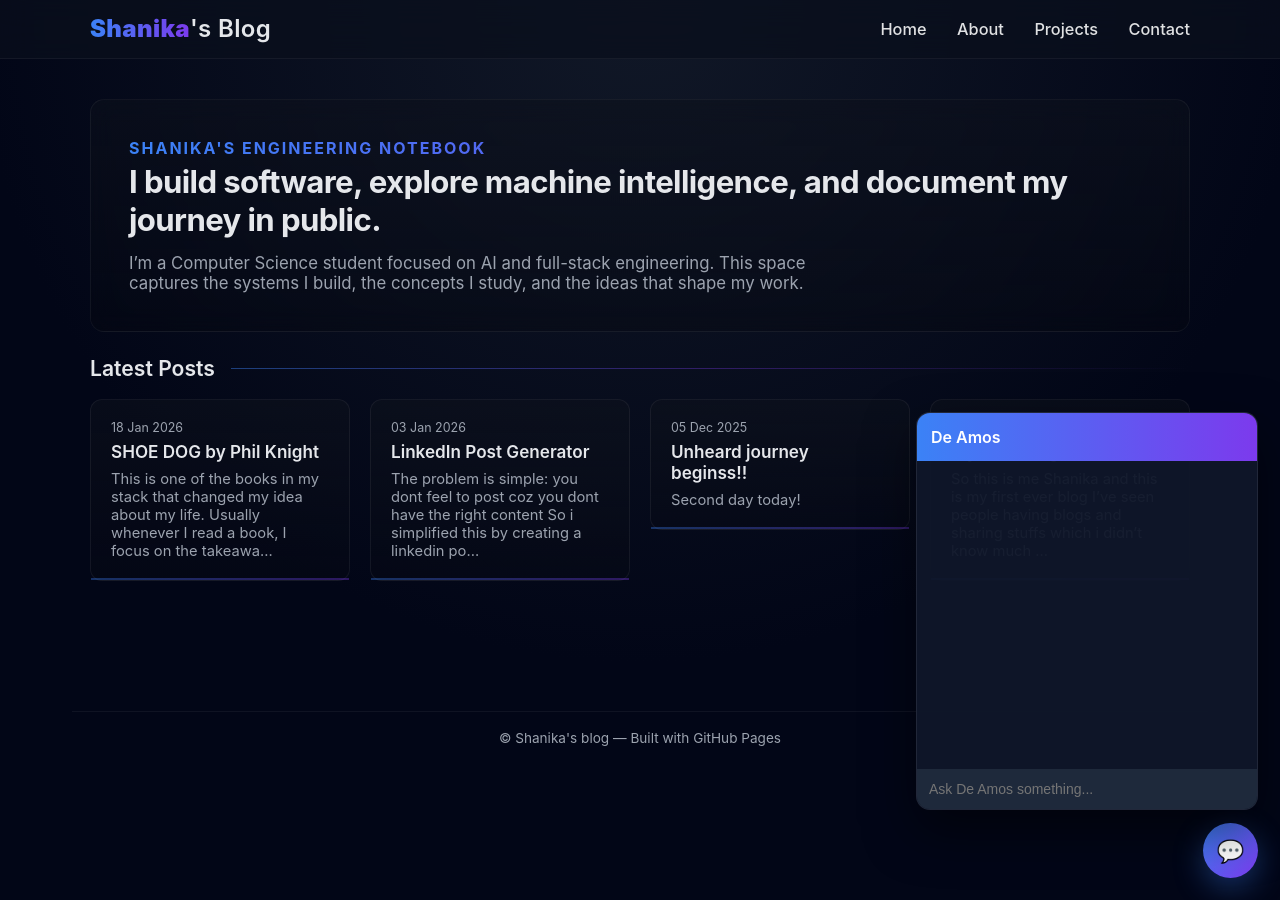
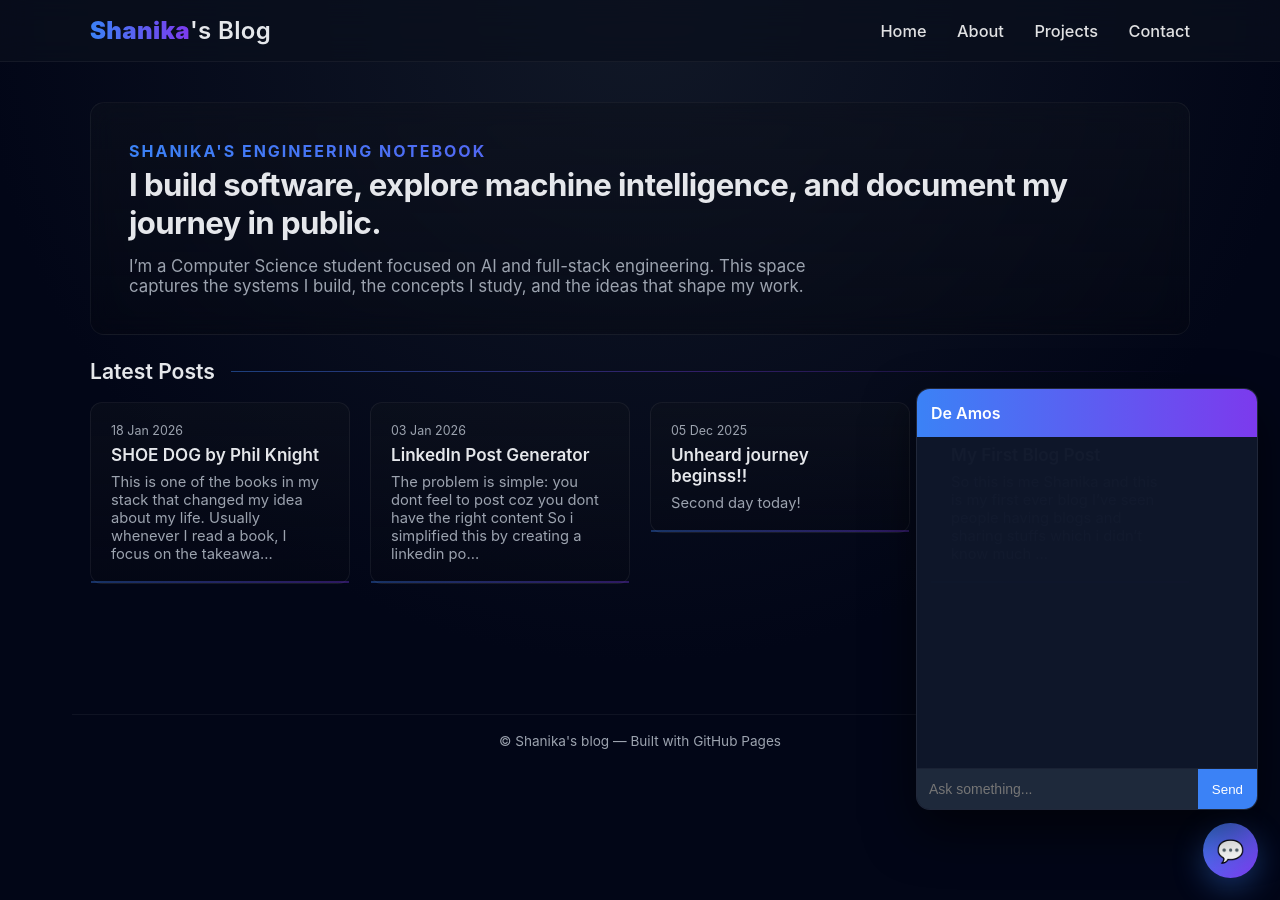
Before and after one commit to shanikashameems/shanikashameems.github.io, a Jekyll site: the page built from index.md, in a window 1280 px wide. Built offline with Jekyll 4.4.1, drawn with Linux system fonts in a browser that asks for light colours.

Commit message:
Update default.html

```diff
--- a/_layouts/default.html
+++ b/_layouts/default.html
@@ -44,7 +44,6 @@
     header .nav .brand{
       font-weight:600;
       font-size:1.5rem !important;
-      line-height:1.1;
       letter-spacing:.015em;
     }
 
@@ -104,6 +103,11 @@
       font-size:22px;
       box-shadow:0 10px 30px rgba(59,130,246,0.35);
       z-index:999;
+      transition:.25s ease;
+    }
+
+    #chat-button:hover{
+      transform:scale(1.05);
     }
 
     #chat-window{
@@ -111,13 +115,14 @@
       bottom:90px;
       right:22px;
       width:340px;
-      background:rgba(15,23,42,0.95);
+      height:420px;
+      background:rgba(15,23,42,0.98);
       border:1px solid rgba(255,255,255,0.08);
       border-radius:14px;
       display:flex;
       flex-direction:column;
       overflow:hidden;
-      box-shadow:0 20px 50px rgba(0,0,0,0.5);
+      box-shadow:0 20px 50px rgba(0,0,0,0.6);
       z-index:999;
     }
 
@@ -134,28 +139,53 @@
 
     #chat-messages{
       padding:14px;
-      height:280px;
+      flex:1;
       overflow-y:auto;
       font-size:14px;
+      display:flex;
+      flex-direction:column;
+      gap:8px;
     }
 
-    .chat-user{
-      margin-bottom:10px;
-      color:#93c5fd;
+    .bubble{
+      padding:8px 10px;
+      border-radius:10px;
+      max-width:80%;
+      font-size:13px;
     }
 
-    .chat-bot{
-      margin-bottom:14px;
-      color:#e5e7eb;
+    .user{
+      background:#1e293b;
+      align-self:flex-end;
+    }
+
+    .bot{
+      background:#0f172a;
+      border:1px solid rgba(255,255,255,0.06);
+      align-self:flex-start;
+    }
+
+    #chat-input-area{
+      display:flex;
+      border-top:1px solid rgba(255,255,255,0.05);
     }
 
     #chat-input{
+      flex:1;
       border:none;
       padding:12px;
       background:#1e293b;
       color:white;
       outline:none;
       font-size:14px;
+    }
+
+    #chat-send{
+      padding:12px 14px;
+      background:var(--accent);
+      border:none;
+      color:white;
+      cursor:pointer;
     }
 
   </style>
@@ -186,14 +216,18 @@
   © {{ site.title }} — Built with GitHub Pages
 </footer>
 
-<!-- 💬 Chat Button -->
+<!-- Chat Button -->
 <div id="chat-button">💬</div>
 
-<!-- 💬 Chat Window -->
+<!-- Chat Window -->
 <div id="chat-window" class="hidden">
   <div id="chat-header">De Amos</div>
   <div id="chat-messages"></div>
-  <input type="text" id="chat-input" placeholder="Ask De Amos something..." />
+
+  <div id="chat-input-area">
+    <input type="text" id="chat-input" placeholder="Ask something..." />
+    <button id="chat-send">Send</button>
+  </div>
 </div>
 
 <script>
@@ -201,36 +235,54 @@ const chatButton = document.getElementById("chat-button");
 const chatWindow = document.getElementById("chat-window");
 const chatInput = document.getElementById("chat-input");
 const chatMessages = document.getElementById("chat-messages");
+const chatSend = document.getElementById("chat-send");
+
+let conversation = [];
+let greeted = false;
 
 chatButton.onclick = () => {
   chatWindow.classList.toggle("hidden");
+
+  if(!greeted){
+    addBotMessage("Hey there, I’m De Amos — Shanika’s AI companion. Ask me anything about her or tech.");
+    greeted = true;
+  }
 };
 
-chatInput.addEventListener("keypress", async (e) => {
-  if (e.key === "Enter") {
-    const message = chatInput.value.trim();
-    if (!message) return;
+chatSend.onclick = sendMessage;
+chatInput.addEventListener("keypress", (e)=>{
+  if(e.key==="Enter") sendMessage();
+});
 
-    chatMessages.innerHTML += `<div class="chat-user"><b>You:</b> ${message}</div>`;
-    chatInput.value = "";
+function sendMessage(){
+  const text = chatInput.value.trim();
+  if(!text) return;
 
-    try {
-      const response = await fetch("http://localhost:3000/chat", {
-        method: "POST",
-        headers: {
-          "Content-Type": "application/json"
-        },
-        body: JSON.stringify({ message })
-      });
+  addUserMessage(text);
+  conversation.push({role:"user", content:text});
+  chatInput.value="";
 
-      const data = await response.json();
-      chatMessages.innerHTML += `<div class="chat-bot"><b>De Amos:</b> ${data.reply}</div>`;
-      chatMessages.scrollTop = chatMessages.scrollHeight;
-    } catch (err) {
-      chatMessages.innerHTML += `<div class="chat-bot"><b>Error:</b> Backend not reachable.</div>`;
-    }
-  }
-});
+  // Mock reply (replace with Groq later)
+  setTimeout(()=>{
+    addBotMessage("I’ll soon be connected to Groq AI. For now, I’m still learning.");
+  },600);
+}
+
+function addUserMessage(text){
+  const div = document.createElement("div");
+  div.className="bubble user";
+  div.textContent=text;
+  chatMessages.appendChild(div);
+  chatMessages.scrollTop = chatMessages.scrollHeight;
+}
+
+function addBotMessage(text){
+  const div = document.createElement("div");
+  div.className="bubble bot";
+  div.textContent=text;
+  chatMessages.appendChild(div);
+  chatMessages.scrollTop = chatMessages.scrollHeight;
+}
 </script>
 
 </body>
```
Also changed, not shown: other parts of _layouts/default.html (+1 -1 lines).
